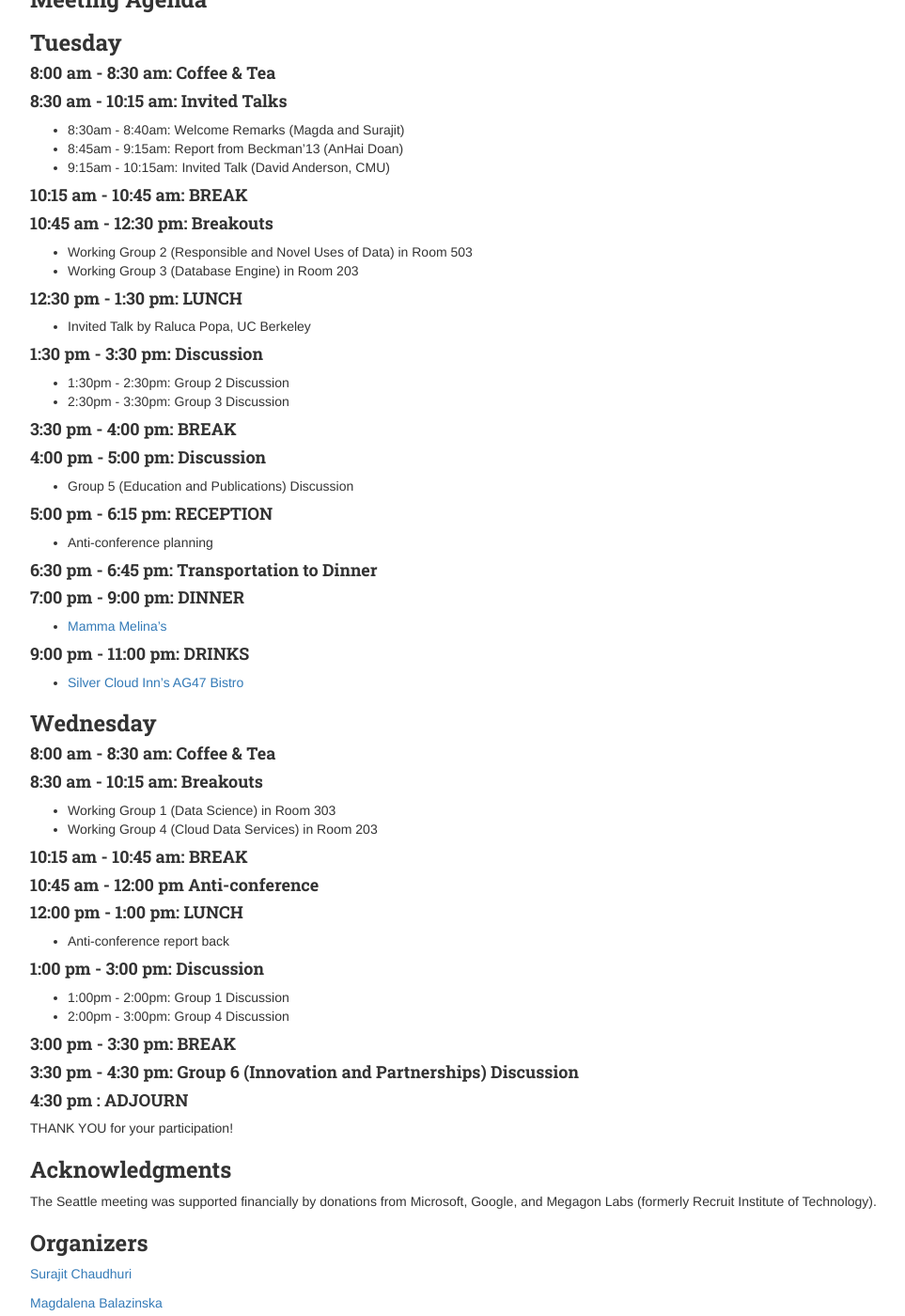
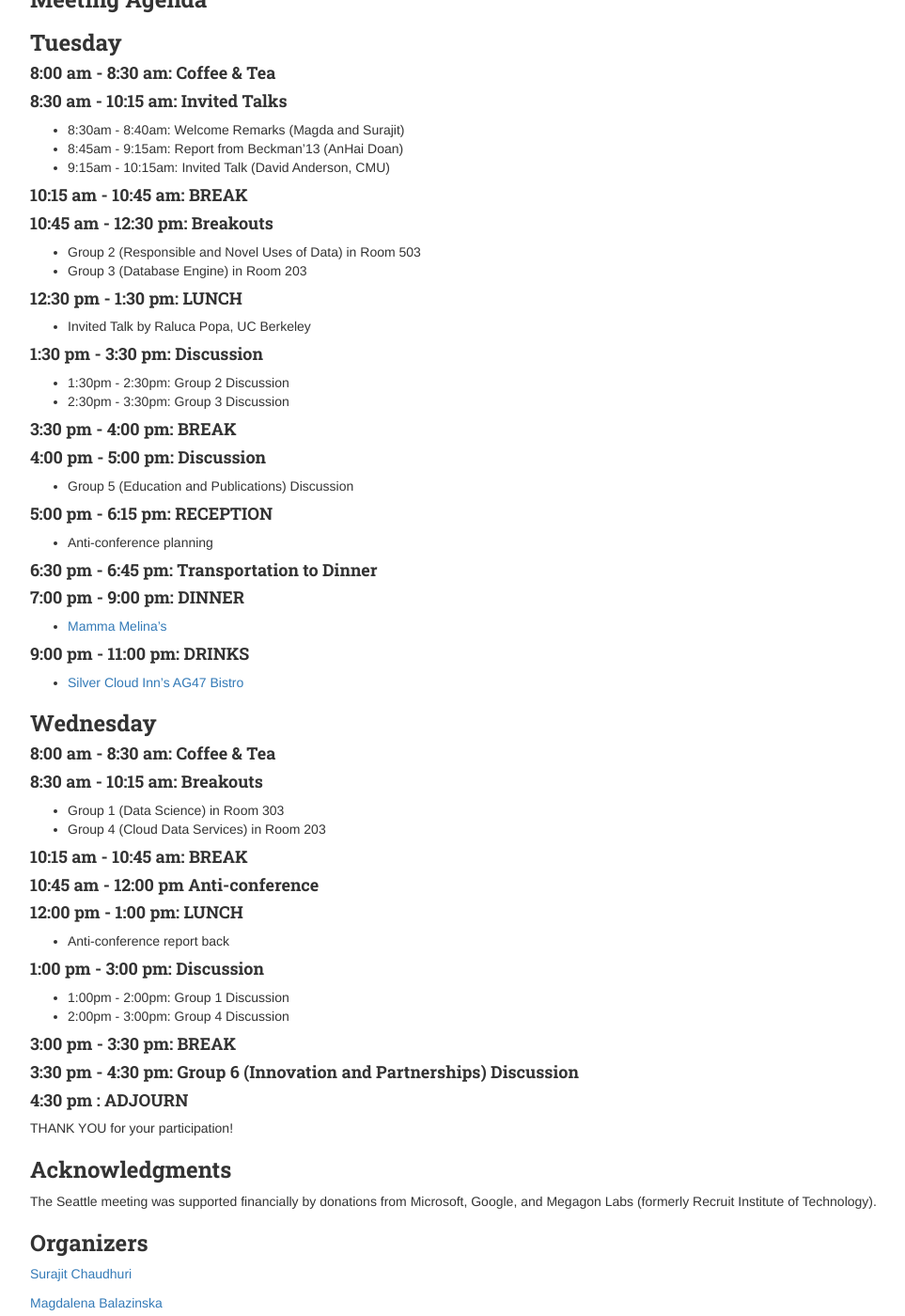
Before and after one commit to uwdb/website, a Jekyll site: the page built from events/other/2018/database_self_assessment_2018.markdown, in a window 1280 px wide and 1400 px high, scrolled down 1100 px. Shown: the whole window at 94% size, without its empty margins (123-1086 px from the left). Built offline with Jekyll 4.4.1, drawn with Linux system fonts in a browser that asks for light colours; nearby versions of some CDN libraries.

Commit message:
Update database_self_assessment_2018.markdown

```diff
--- a/events/other/2018/database_self_assessment_2018.markdown
+++ b/events/other/2018/database_self_assessment_2018.markdown
@@ -64,8 +64,8 @@
 #### 10:15 am - 10:45 am: BREAK
 
 #### 10:45 am - 12:30 pm: Breakouts
-- Working Group 2 (Responsible and Novel Uses of Data) in Room 503
-- Working Group 3 (Database Engine) in Room 203
+- Group 2 (Responsible and Novel Uses of Data) in Room 503
+- Group 3 (Database Engine) in Room 203
 
 #### 12:30 pm - 1:30 pm: LUNCH
 - Invited Talk by Raluca Popa, UC Berkeley
@@ -96,8 +96,8 @@
 #### 8:00 am - 8:30 am:  Coffee & Tea
 
 #### 8:30 am - 10:15 am: Breakouts
-- Working Group 1 (Data Science) in Room 303
-- Working Group 4 (Cloud Data Services) in Room 203
+- Group 1 (Data Science) in Room 303
+- Group 4 (Cloud Data Services) in Room 203
 
 #### 10:15 am - 10:45 am: BREAK
 
```
